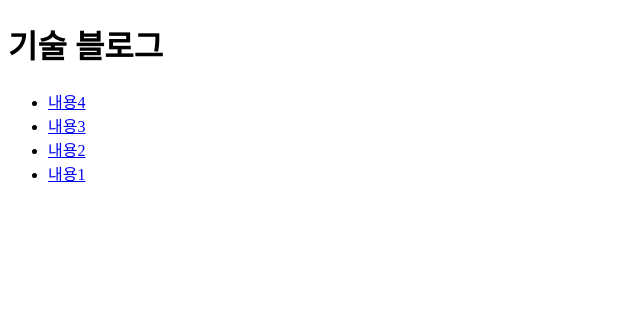
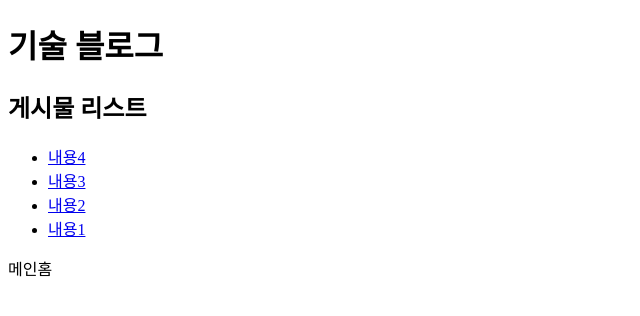
Before and after one commit to Emell05/blog, a plain HTML site: page index.html in a window 1280 px wide. Shown: the whole page, without its empty margins (0-640 px from the left). Drawn offline with Linux system fonts and the light colour scheme.

Commit message:
index.html 내용 수정

```diff
--- a/index.html
+++ b/index.html
@@ -7,11 +7,15 @@
 <body>
    <h1>기술 블로그</h1>
 
+   <h2>게시물 리스트</h2>
+
     <ul>
         <li><a href="#">내용4</a></li>
         <li><a href="#">내용3</a></li>
         <li><a href="#">내용2</a></li>
         <li><a href="#">내용1</a></li>
     </ul>
+
+    <div>메인홈</div>
 </body>
 </html>
```
